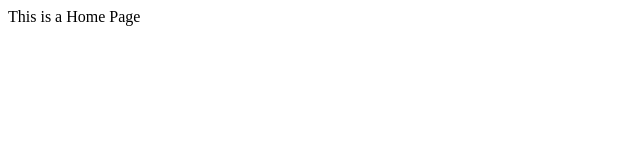
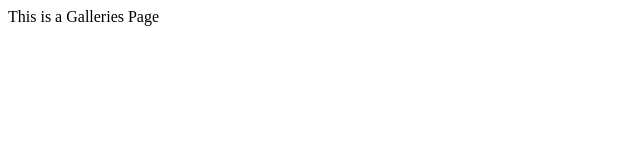
Before and after one commit to frameiteasy/photo-gallery, a React app: page /galleries in a window 1280 px wide. Shown: the top 160 px of the page, without its empty margins (0-640 px from the left). Built offline with nearby package versions, Linux system fonts and the light colour scheme.

Commit message:
small changes

```diff
--- a/src/App.jsx
+++ b/src/App.jsx
@@ -6,8 +6,10 @@ import GalleriesPage from './pages/GalleriesPage/GalleriesPage.jsx';
 export default function App() {
   return(
     <BrowserRouter>
-        <Route exact path="/" component={ LandingPage }/>
-        <Route path="/galleries" component={ GalleriesPage }/>
+      <>
+        <Route exact path="/" component={LandingPage}/>
+        <Route path="/galleries" component={GalleriesPage}/>
+      </>
     </BrowserRouter>
   );
 }
--- a/src/pages/GalleriesPage/GalleriesPage.jsx
+++ b/src/pages/GalleriesPage/GalleriesPage.jsx
@@ -1,7 +1,7 @@
 import React from 'react';
 
 const GalleriesPage = () => (
-  <p>This is a Home Page</p>
+  <p>This is a Galleries Page</p>
 );
 
 export default GalleriesPage;
```
